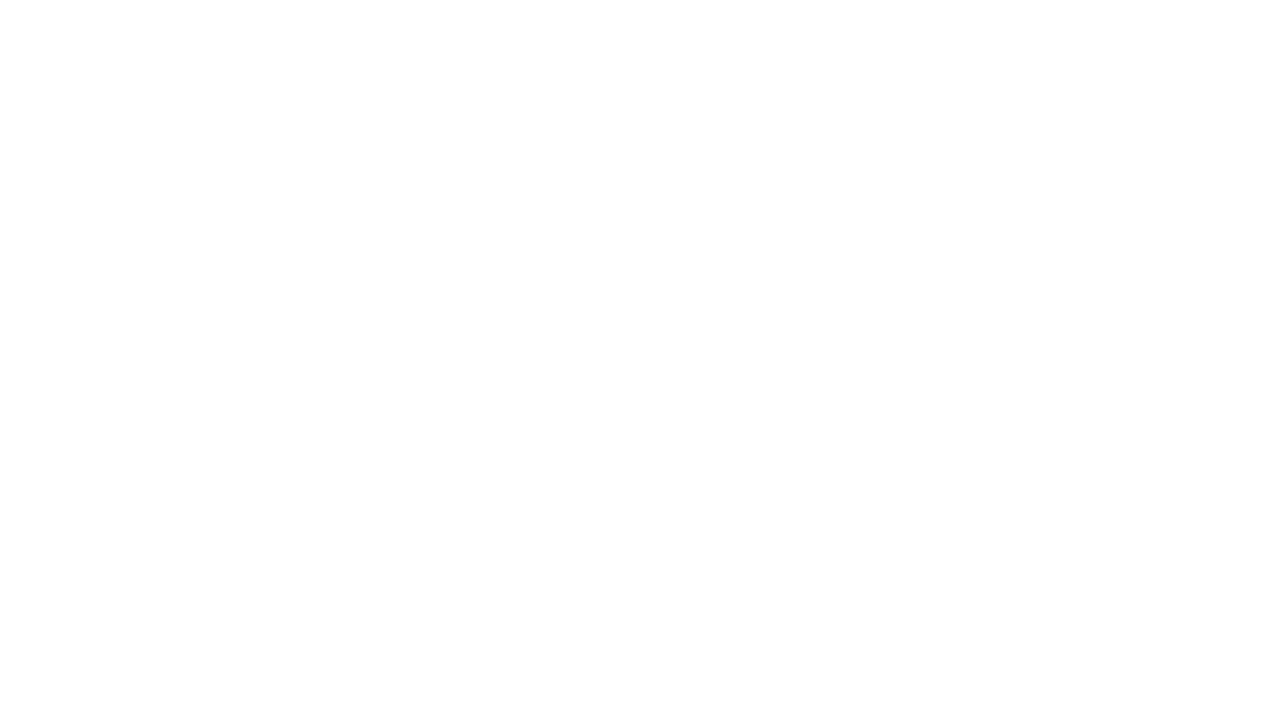
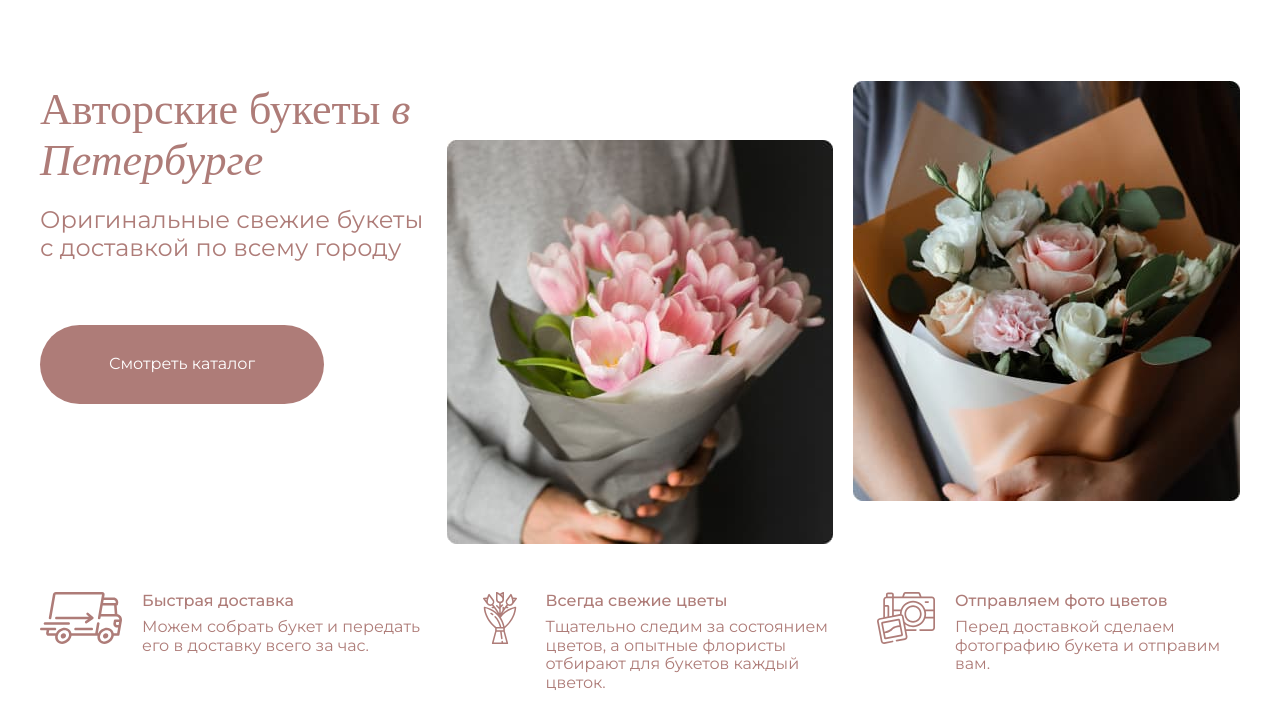
Before and after one commit to alibekmslv/botanika, a plain HTML site: page source/index.html in a window 1280 px wide. Drawn offline with nearby package versions, Linux system fonts and the light colour scheme; a web font is replaced by a local one.

Commit message:
Добавляет разметку и стили первого экрана главной страницы

```diff
--- a/source/css/style.css
+++ b/source/css/style.css
@@ -0,0 +1,157 @@
+/* Global Variables */
+:root {
+  --color-coral-tree: #AE7C78;
+  --color-white: #FFFFFF;
+}
+
+.page {
+  font-family: "Montserrat", sans-serif, Arial;
+}
+
+.visually-hidden {
+  position: absolute;
+  width: 1px;
+  height: 1px;
+  clip: rect(0 0 0 0);
+  margin: -1px;
+}
+
+.container {
+  width: 1200px;
+  margin-right: auto;
+  margin-left: auto;
+}
+
+/* Components */
+/* main-banner */
+.main-banner {
+  display: flex;
+  justify-content: space-between;
+
+  color: var(--color-coral-tree);
+}
+
+.main-banner__description-wrapper {
+  flex-basis: 384px;
+  flex-shrink: 0;
+  display: flex;
+  flex-direction: column;
+}
+
+.main-banner__masonry {
+  display: flex;
+  flex-wrap: wrap;
+  justify-content: space-between;
+  margin-left: 23px;
+}
+
+.main-banner__title {
+  margin-top: 0;
+  margin-bottom: 24px;
+
+  font-family: 'Playfair Display', serif, Georgia;
+  font-weight: normal;
+  font-size: 44px;
+}
+
+.main-banner__subtitle {
+  margin-top: 0;
+  margin-bottom: 64px;
+
+  font-size: 24px;
+}
+
+.main-banner__button {
+  align-self: flex-start;
+  padding: 30px 69px;
+
+  font-family: "Montserrat", sans-serif, Arial;
+  font-weight: normal;
+  font-size: 16px;
+  text-decoration: none;
+
+  color: var(--color-white);
+
+  background-color: var(--color-coral-tree);
+  border-radius: 40px;
+}
+
+.main-banner__img:nth-child(2n - 1) {
+  margin-top: 59px;
+  margin-right: 20px;
+}
+
+/* benefits-list */
+.benefits-list {
+  display: flex;
+  justify-content: space-between;
+  flex-wrap: wrap;
+  margin-top: 0;
+  margin-bottom: 0;
+  padding-left: 0;
+
+  list-style-type: none;
+
+  color: var(--color-coral-tree);
+}
+
+.benefits-list__item {
+  display: flex;
+}
+
+.benefits-list__item::before {
+  flex-shrink: 0;
+  display: block;
+  margin-right: 20px;
+
+  content: "";
+}
+
+.benefits-list__item--truck::before {
+  width: 82px;
+  height: 52px;
+
+  background-image: url("../img/backgrounds/icon-truck.svg");
+}
+
+.benefits-list__item--bouquet::before {
+  width: 52px;
+  height: 52px;
+
+  background-image: url("../img/backgrounds/icon-bouquet.svg");
+
+}
+
+.benefits-list__item--camera::before {
+  width: 58px;
+  height: 52px;
+
+  background-image: url("../img/backgrounds/icon-camera.svg");
+}
+
+.benefits-list__description-wrapper {
+  width: 285px;
+}
+
+.benefits-list__title {
+  margin-top: 0;
+  margin-bottom: 8px;
+
+  font-weight: 500;
+}
+
+.benefits-list__subtitle {
+  margin-top: 0;
+  margin-bottom: 0;
+}
+
+/* Layouts */
+
+.main-hero {
+  margin-top: 81px;
+  margin-bottom: 80px;
+}
+
+.main-hero__main-banner {
+  margin-bottom: 48px;
+}
--- a/source/index.html
+++ b/source/index.html
@@ -3,7 +3,6 @@
 <head>
   <meta charset="UTF-8">
   <meta http-equiv="X-UA-Compatible" content="IE=edge">
-  <meta name="viewport" content="width=device-width, initial-scale=1.0">
   <link rel="preconnect" href="https://fonts.googleapis.com">
   <link rel="preconnect" href="https://fonts.gstatic.com" crossorigin>
   <link
@@ -14,7 +13,48 @@
   <title>Авторские букеты в Петербурге</title>
 </head>
 
-<body>
+<body class="page">
+  <header class="site-header"></header>
+  <main class="site-main">
+    <h1 class="visually-hidden">Главная страница сайта «Botanika»</h1>
+    <section class="main-hero container">
+      <div class="main-banner main-hero__main-banner">
+        <div class="main-banner__description-wrapper">
+          <h2 class="main-banner__title">Авторские букеты <i>в Петербурге</i></h2>
+          <p class="main-banner__subtitle">Оригинальные свежие букеты с доставкой по всему городу</p>
+          <a class="main-banner__button" href="#">Смотреть каталог</a>
+        </div>
+        <div class="main-banner__masonry">
+          <img class="main-banner__img" src="img/content/bouquet-banner-1.jpg" alt="Букет розовых тюльпанов" width="386"
+            height="404">
+          <img class="main-banner__img" src="img/content/bouquet-banner-2.jpg" alt="Букет с разными цветами" width="387"
+            height="420">
+        </div>
+      </div>
+      <ul class="benefits-list">
+        <li class="benefits-list__item benefits-list__item--truck">
+          <div class="benefits-list__description-wrapper">
+            <p class="benefits-list__title">Быстрая доставка</p>
+            <p class="benefits-list__subtitle">Можем собрать букет и передать его в доставку всего за час.</p>
+          </div>
+        </li>
+        <li class="benefits-list__item benefits-list__item--bouquet">
+          <div class="benefits-list__description-wrapper">
+            <p class="benefits-list__title">Всегда свежие цветы</p>
+            <p class="benefits-list__subtitle">Тщательно следим за состоянием цветов, а опытные флористы отбирают для
+              букетов каждый цветок.</p>
+          </div>
+        </li>
+        <li class="benefits-list__item benefits-list__item--camera">
+          <div class="benefits-list__description-wrapper">
+            <p class="benefits-list__title">Отправляем фото цветов</p>
+            <p class="benefits-list__subtitle">Перед доставкой сделаем фотографию букета и отправим вам.</p>
+          </div>
+        </li>
+      </ul>
+    </section>
+  </main>
+  <footer class="site-footer"></footer>
   <script src="js/main.js"></script>
 </body>
 
```
Also changed, not shown: source/img/backgrounds/icon-bouquet.svg (added), source/img/backgrounds/icon-camera.svg (added), source/img/backgrounds/icon-truck.svg (added), source/img/content/bouquet-banner-1.jpg (added), source/img/content/bouquet-banner-2.jpg (added).
